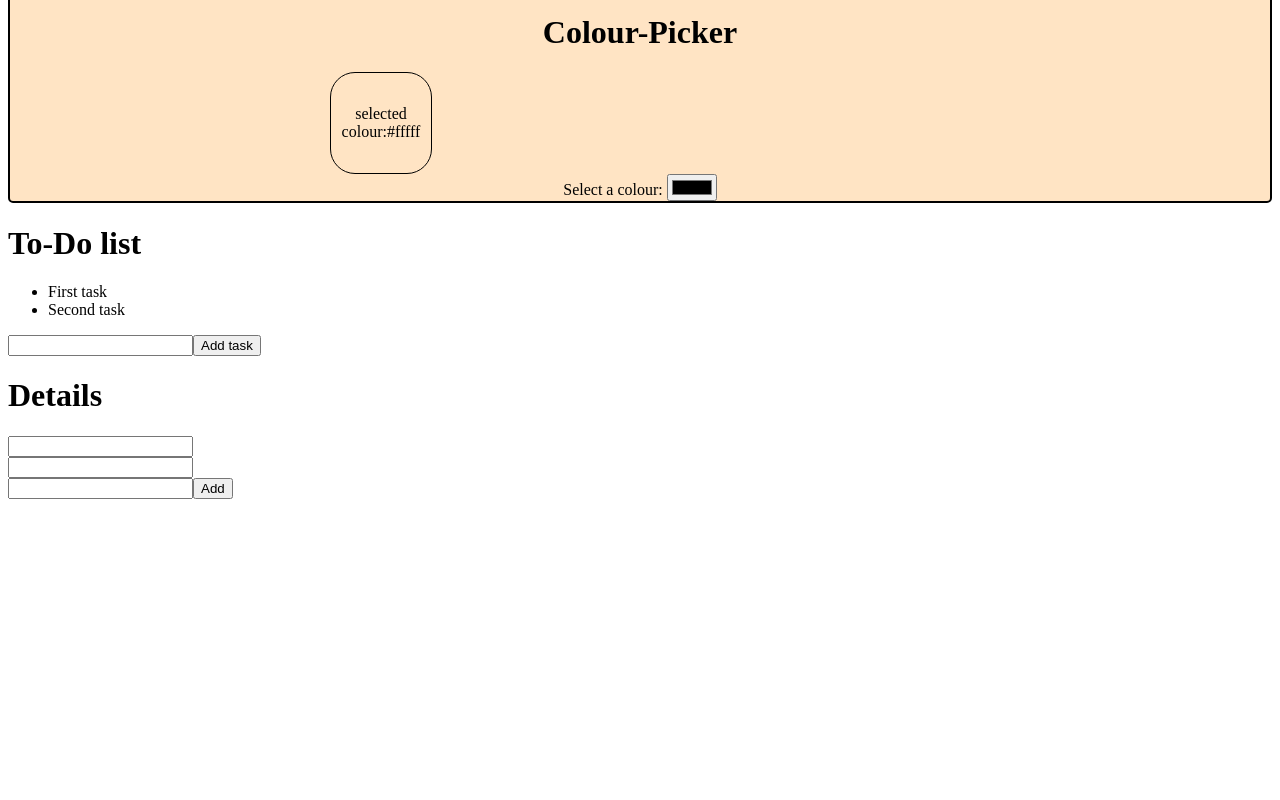
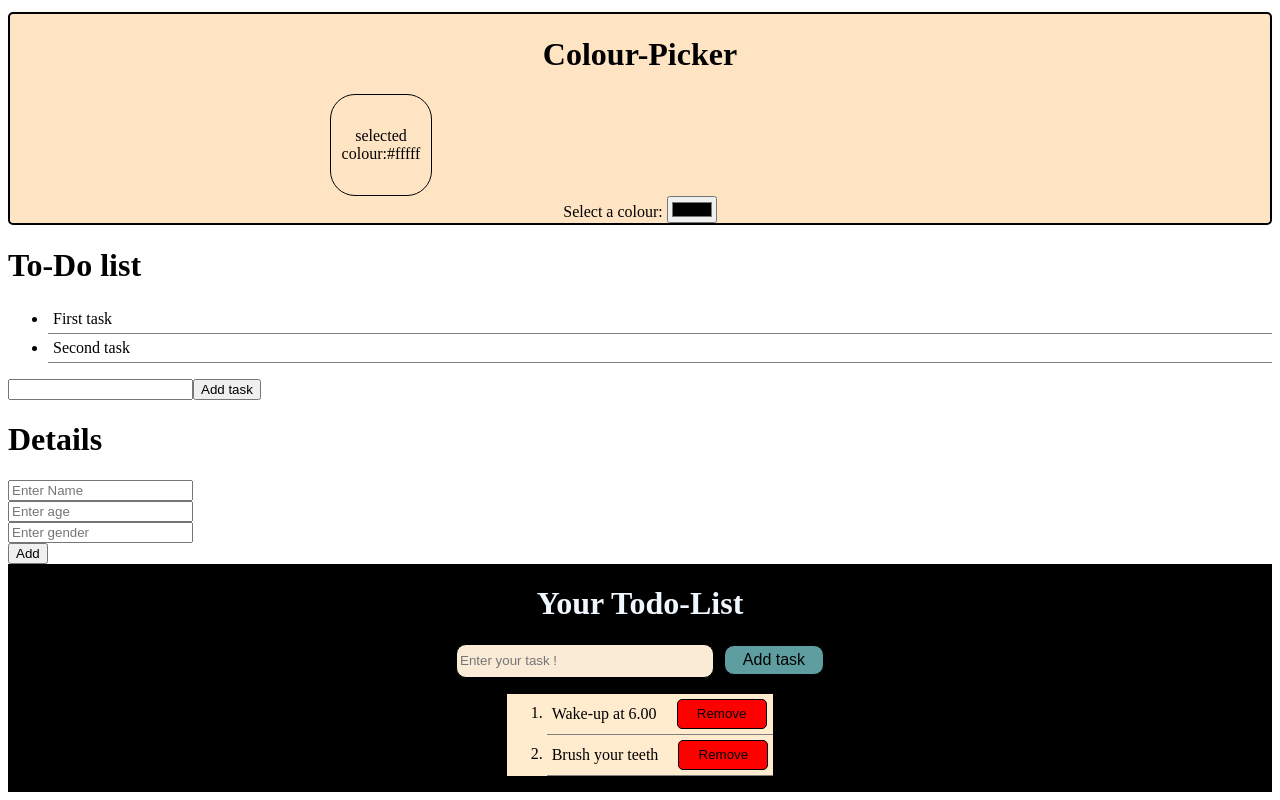
Before and after one commit to AkshayaNagaraj17/React-Practice, a React (Vite) app: page / in a window 1280 px wide. Shown: the part 1627-2427 px from the top of the page. Before the commit the page ends 2134 px from the top, so only its background shows below. Built offline with nearby package versions, Linux system fonts and the light colour scheme.

Commit message:
A new Todo List Created

```diff
--- a/src/App.jsx
+++ b/src/App.jsx
@@ -8,6 +8,7 @@ import Compo from "./Compo.jsx"
 import ColorPick from "./ColorPick"
 import ToDo from "./todo.jsx"
 import MultiObj from "./multiObj.jsx"
+import TodoList from "./TodoList.jsx"
 function App()
 {
   return(<>
@@ -34,6 +35,7 @@ function App()
     <ColorPick></ColorPick>
     <ToDo></ToDo>
     <MultiObj></MultiObj>
+    <TodoList></TodoList>
   </>
 
    )
--- a/src/ToDo.jsx
+++ b/src/ToDo.jsx
@@ -1,7 +1,7 @@
+            //   TO-DO
 import { useState } from "react";
 function ToDo()
 {
-
     const[todo,setTodo]=useState(["First task","Second task"])
     const[newtask,setTask]=useState()
     const addTask=()=>{setTodo([...todo,newtask])
--- /dev/null
+++ b/src/TodoList.jsx
@@ -0,0 +1,46 @@
+ import { useState } from "react";
+ function TodoList()
+ {
+    const [tasks,setTasks]=useState(["Wake-up at 6.00","Brush your teeth"])
+    const[newt,setNew]=useState()
+    function add()
+    {
+       if(newt.trim()!=="")
+       {
+        setTasks((t)=>[...t,newt])
+       setNew("")
+       }
+       else{
+        alert("Task is empty")
+       }
+
+    }
+    function input(e)
+    {
+        setNew(e.target.value)
+    }
+    function remove(index)
+    {
+        setTasks((t)=>t.filter((_,i)=>i!==index))
+    }
+
+    return(
+        <div className="con">
+            <h1 className="head">Your Todo-List</h1>
+            <div>
+                <input type="text" className="inp" value={newt} onChange={input} placeholder="Enter your task !"/>
+                <button className="add-btn" onClick={add}>Add task</button>
+            </div>
+            <ol className="ol">
+                {tasks.map((t,index)=>(<li key={index}>
+                <span>{t}</span>
+                <button className="remove-btn" onClick={()=>remove(index)}>Remove</button>
+
+                </li>))}
+            </ol>
+
+        </div>
+
+    )
+ }
+ export default TodoList
--- a/src/index.css
+++ b/src/index.css
@@ -64,3 +64,57 @@
    transition: 2s;
    margin-left: 320px;
 }
+.con{
+    background-color: black;
+    display: flex;
+    justify-content: center;
+    align-items: center;
+    flex-direction: column;
+}
+span{
+    color: black;
+}
+.add-btn{
+    font-size:medium;
+    margin-left: 10px;
+    width: 100px;
+    height: 30px;
+    background-color: cadetblue;
+    border: 1px solid black;
+    border-radius: 10px;
+    padding:5px;
+
+
+}
+.remove-btn{
+
+    margin-left: 20px;;
+    padding:3px;
+    width: 90px;
+    height: 30px;
+    background-color: red;
+    border: 1px solid black;
+    border-radius: 5px;
+}
+.ol{
+    background-color: blanchedalmond;
+    max-width: 100%;
+}
+.inp{
+    padding:3px;
+    width:250px;
+    height:26px;
+    background-color: antiquewhite;
+    border: 1px solid black;
+    border-radius: 10px;
+}
+.head{
+    color: aliceblue;
+}
+li{
+    font-size:medium;
+    color: black;
+   padding: 5px;
+
+    border-bottom: 1px solid gray;
+}
--- a/src/multiObj.jsx
+++ b/src/multiObj.jsx
@@ -27,20 +27,25 @@ function MultiObj()
         setGender("")
         setName("")
     }
+    function remove(index)
+    {
+        setDetails(details.filter((_,i)=> i!==index))
+    }
     return(
         <div>
             <h1>Details</h1>
             <ul>
-                {details.map((de,index)=><li key={index}>
+                {details.map((de,index)=><li key={index} onClick={()=>remove(index)}>
                     {de.name}{de.age}{de.gender}
                 </li>)}
             </ul>
-            <input type="text" value={name} onChange={handLen} />
+            <input type="text" placeholder="Enter Name" value={name} onChange={handLen} />
             <br></br>
-            <input type="text" value={age}onChange={handLea} />
+            <input type="text" placeholder="Enter age" value={age}onChange={handLea} />
 
             <br></br>
-            <input type="text" value={gender} onChange={handLeg} />
+            <input type="text" placeholder="Enter gender" value={gender} onChange={handLeg} />
+            <br></br>
             <button onClick={add}>Add</button>
         </div>
     )
```
Also changed, not shown: src/Button.jsx (line endings or trailing spaces).
